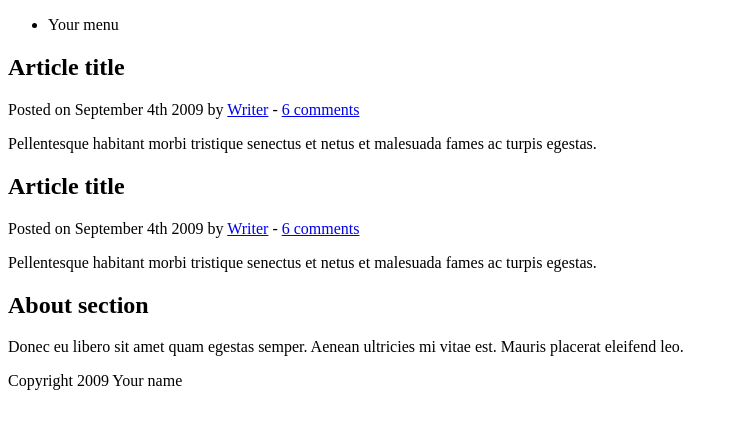
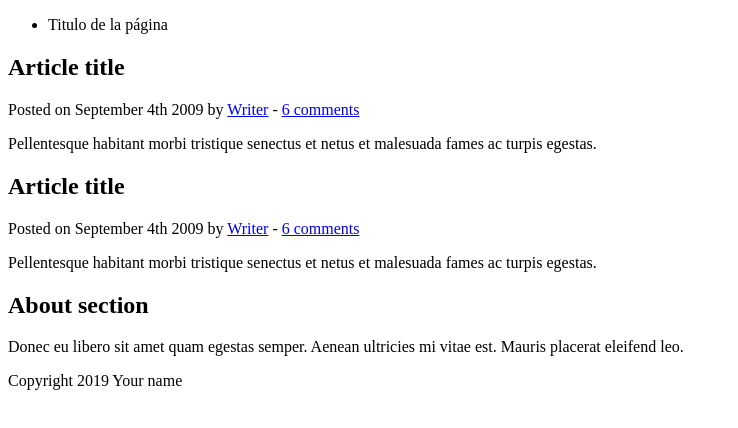
Before and after one commit to Donat02/Demo-Repo, a plain HTML site: page index.html in a window 1280 px wide. Shown: the whole page, without its empty margins (0-738 px from the left). Drawn offline with Linux system fonts and the light colour scheme.

Commit message:
Modificacion del titulo y el copyrigth

```diff
--- a/index.html
+++ b/index.html
@@ -12,7 +12,7 @@
 	<header>
 		<nav>
 			<ul>
-				<li>Your menu</li>
+				<li>Titulo de la página</li>
 			</ul>
 		</nav>
 	</header>
@@ -45,7 +45,7 @@
 	</aside>
 
 	<footer>
-		<p>Copyright 2009 Your name</p>
+		<p>Copyright 2019 Your name</p>
 	</footer>
 
 </body>
```
